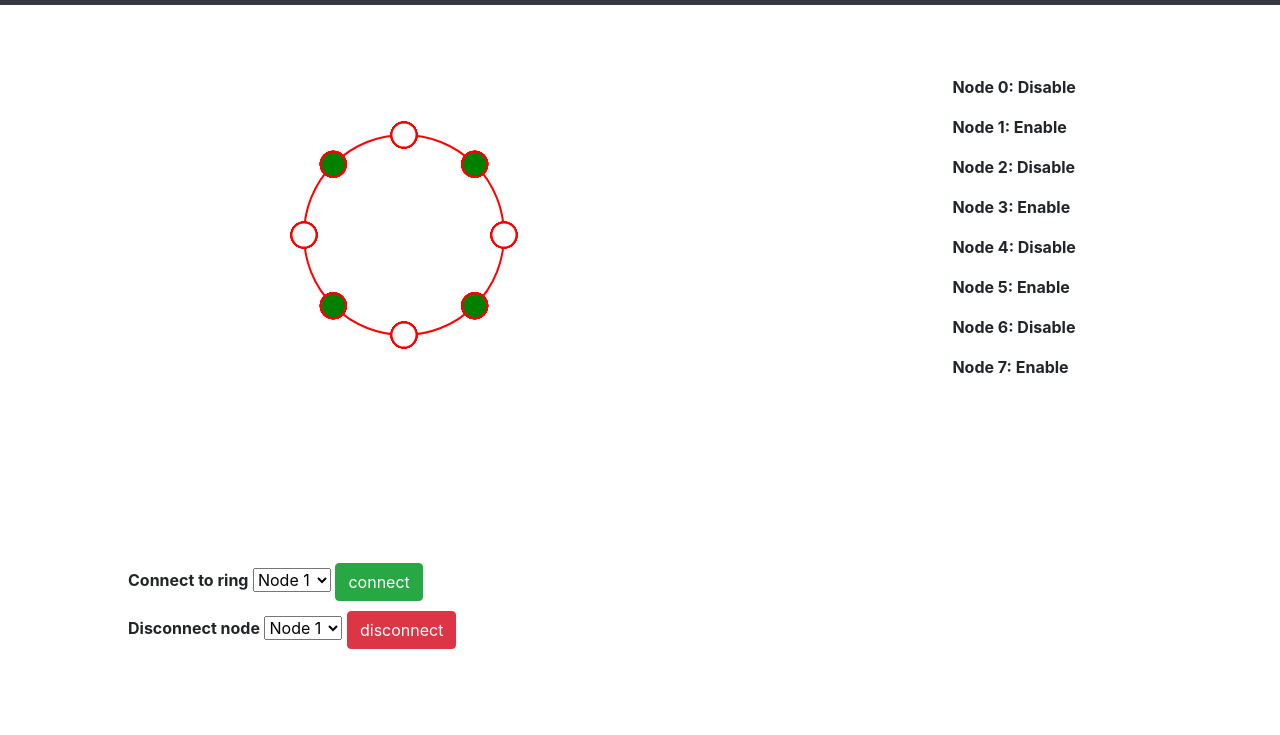
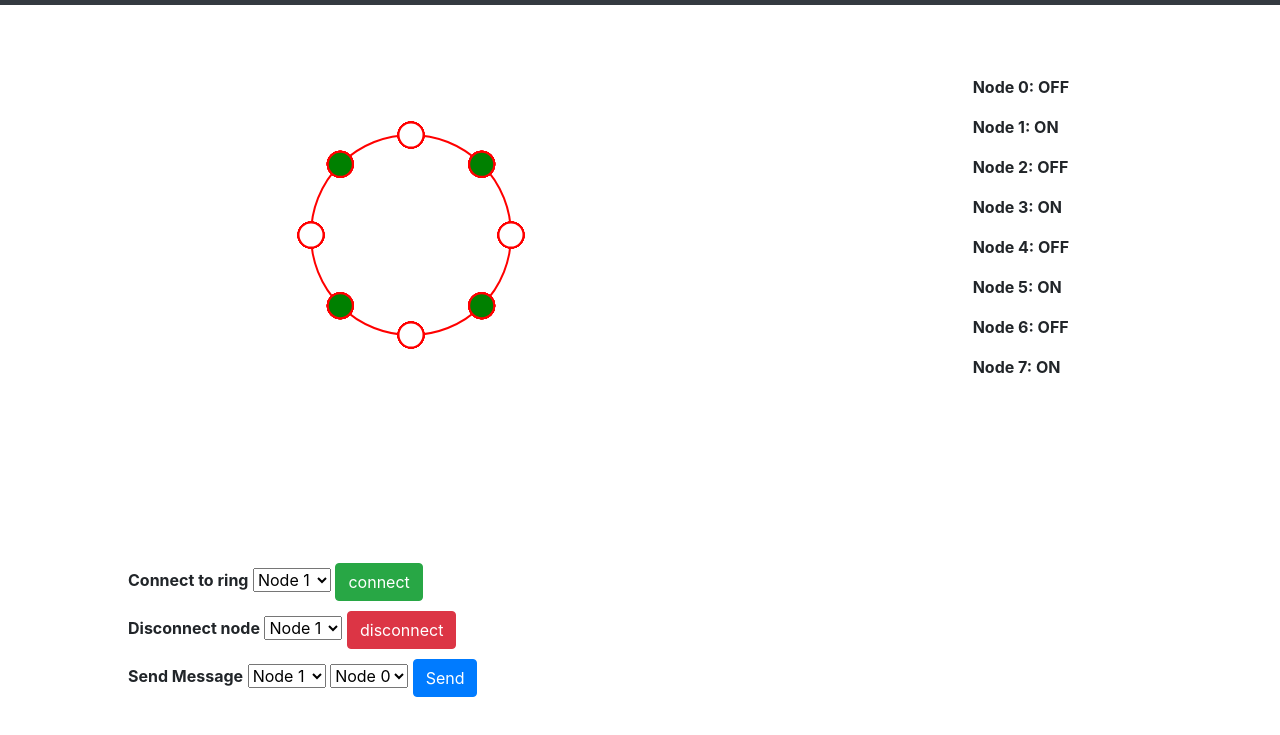
Before and after one commit to KamiGhost1/chord, a website: page public/html/index.html in a window 1280 px wide. Shown: the part 51-786 px from the top of the page. Drawn offline with nearby package versions, Linux system fonts and the light colour scheme.

Commit message:
add list of nodes

```diff
--- a/public/html/index.html
+++ b/public/html/index.html
@@ -37,6 +37,12 @@
             <select id="SelectDisconnect"></select>
             <div class="btn btn-danger btn-small" id="discon_btn"> disconnect</div>
         </div>
+        <div class="justify-content-center" style="margin-top: 10px">
+            <b>Send Message</b>
+            <select id="SendFrom"></select>
+            <select id="SendTO"></select>
+            <div class="btn btn-primary btn-small" id="sendBtn"> Send</div>
+        </div>
     </div>
 
     <script>
--- a/public/js/main.js
+++ b/public/js/main.js
@@ -98,6 +98,10 @@ class Node{
             return path
         }
         if(!check){
+            return path
+        }
+        if(From === To && From === this.id){
+            console.log("nice")
             return path
         }
         let diff = {}
@@ -222,9 +226,21 @@ updateHtml = ()=>{
     // update list of nodes
     let list = document.querySelector("#listNodes")
     for(let i in Nodes){
-        html+=`<p>Node ${i}: ${Nodes[i].status ? "Enable" : "Disable"}</p>`
+        html+=`<p>Node ${i}: ${Nodes[i].status ? "ON" : "OFF"}</p>`
     }
     list.innerHTML = html;
+    html = "";
+    //send module
+    let html2 = ""
+    for(let i in connected){
+        html+=`<option sendFrom="${connected[i]}">Node ${connected[i]}</option>`
+    }
+    for(let i in Nodes){
+        html2 +=`<option sendTo="${Nodes[i].id}">Node ${Nodes[i].id}</option>`
+    }
+    document.querySelector("#SendFrom").innerHTML = html;
+    document.querySelector("#SendTO").innerHTML = html2;
+
 }
 
 updater = ()=>{
@@ -251,6 +267,15 @@ bindButtons = ()=>{
         updateNodes()
         updateHtml()
     })
+    document.querySelector("#sendBtn").addEventListener('click', ()=>{
+        let indexFrom = document.querySelector("#SendFrom").selectedIndex
+        indexFrom = document.querySelector("#SendFrom")[indexFrom].attributes[0].value
+        let indexTo = document.querySelector("#SendTO").selectedIndex
+        indexTo = document.querySelector("#SendTO")[indexTo].attributes[0].value
+        console.log({indexFrom, indexTo})
+        let result = sendMessage(Number(indexFrom), Number(indexTo))
+        alert(JSON.stringify(result))
+    })
 }
 
 let init_Nodes = ()=>{
```
